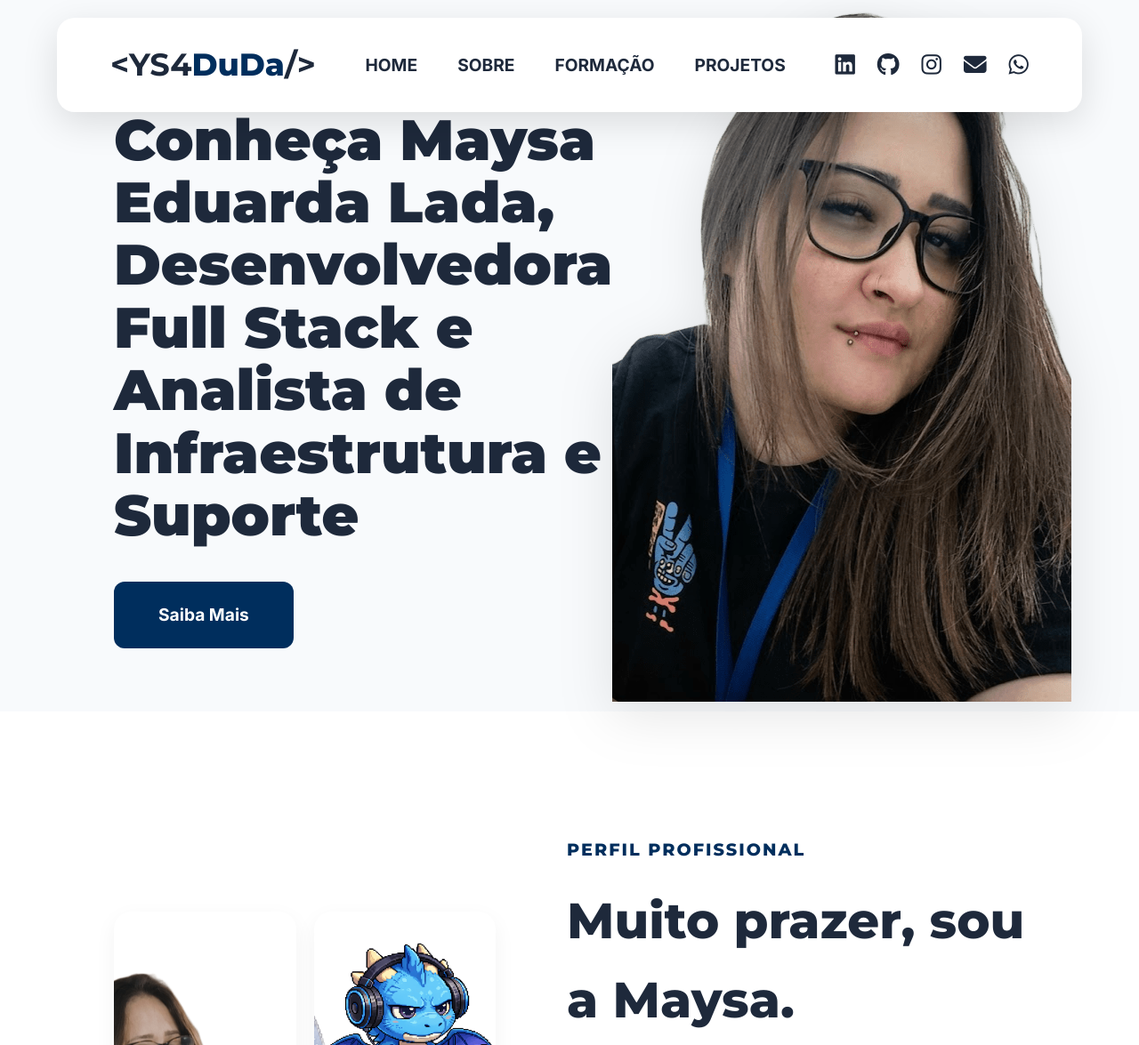
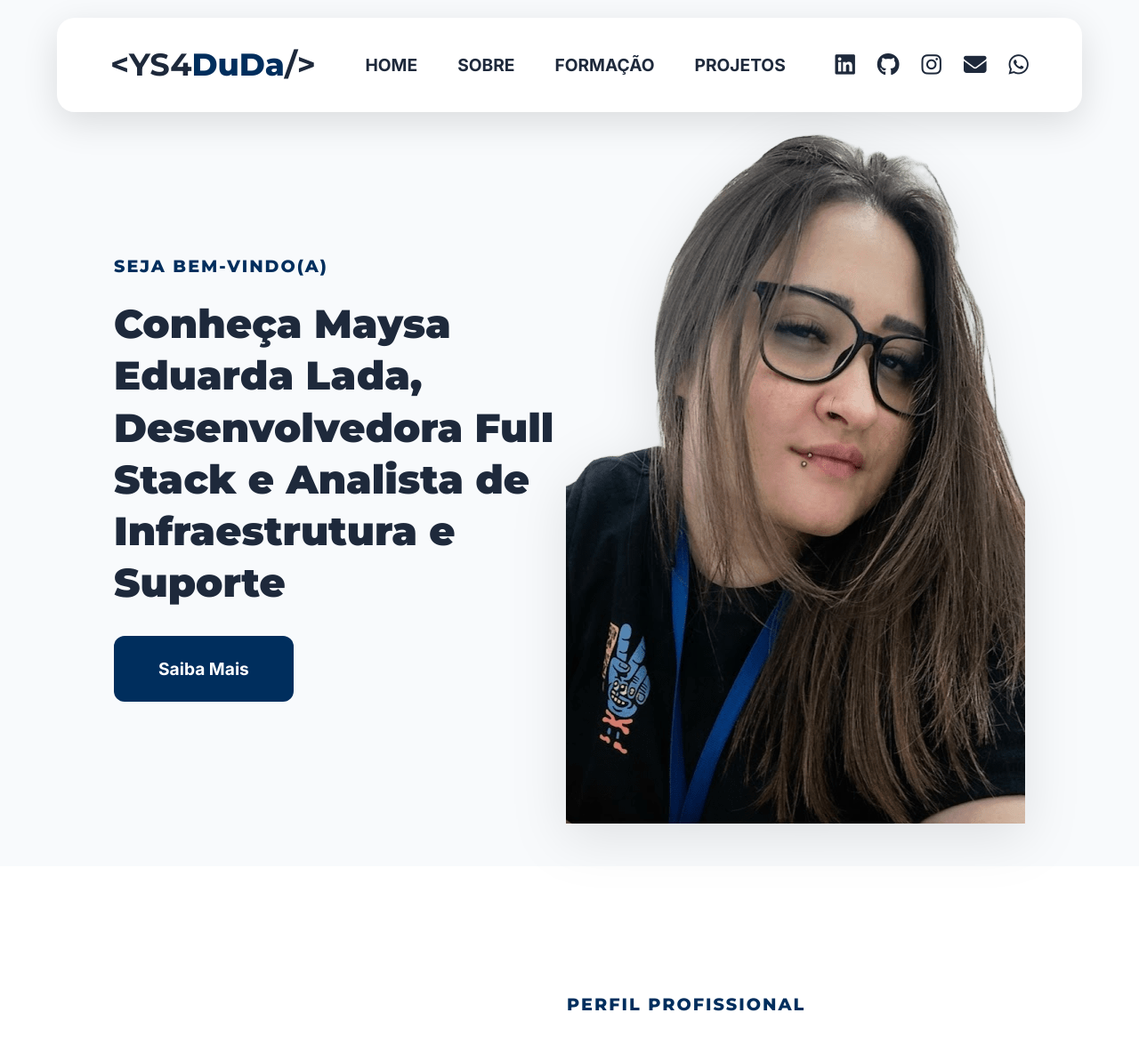
Before and after one commit to YS4DuDA/Meu_Portfolio, a Flask app: page / in a window 1280 px wide. Shown: the top 1175 px of the page at 89% size. Run offline with Flask 3, Linux system fonts and the light colour scheme.

Commit message:
Ajuste de layout na navbar e hero section

```diff
--- a/static/style.css
+++ b/static/style.css
@@ -77,8 +77,8 @@ body {
     display: flex;
     align-items: center;
     justify-content: space-between;
-    height: 100vh;
-    padding: 0 10%;
+    min-height: 100vh;
+    padding: 140px 10% 40px;
 }
 
 .badge {
@@ -94,10 +94,10 @@ body {
 
 .hero-title {
     font-family: 'Montserrat', sans-serif;
-    font-size: 4.0rem;
+    font-size: 2.8rem;
     font-weight: 900;
-    line-height: 1.1;
-    margin-bottom: 40px;
+    line-height: 1.3;
+    margin-bottom: 30px;
 }
 .btn-main {
     background-color: var(--brand-blue);
--- a/templates/index.html
+++ b/templates/index.html
@@ -44,7 +44,7 @@
     <section id="sobre" class="about-section">
         <div class="about-container">
             <div class="about-photos-grid">
-                <div class="photo-card"><img src="{{ url_for('static', filename='YS4DuDA2.png') }}"></div>
+                <div class="photo-card"><img src="{{ url_for('static', filename='YS4DuDa2.png') }}"></div>
                 <div class="photo-card"><img src="{{ url_for('static', filename='dragon_programer.png') }}"></div>
                 <div class="photo-card"><img src="{{ url_for('static', filename='Apresentação.png') }}"></div>
             </div>
```
